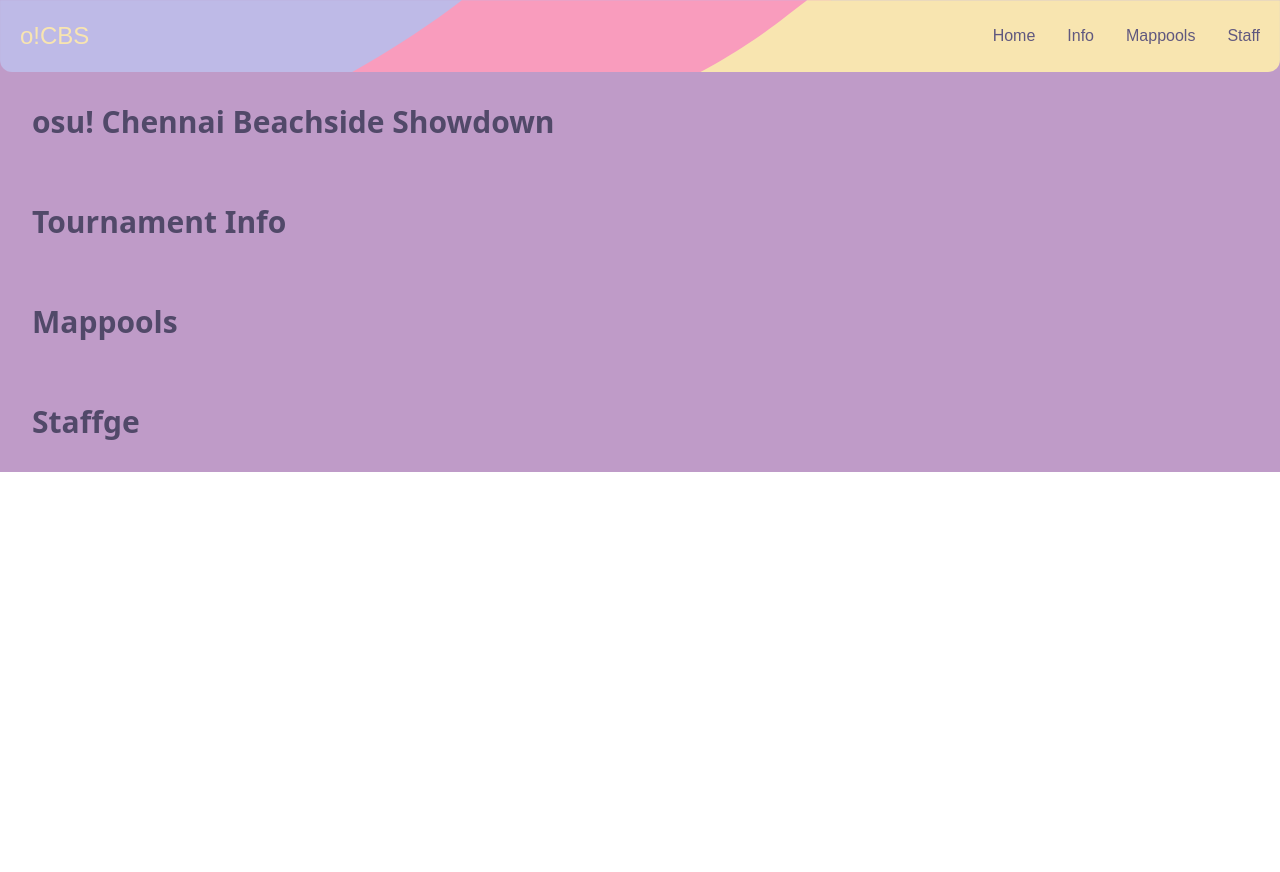
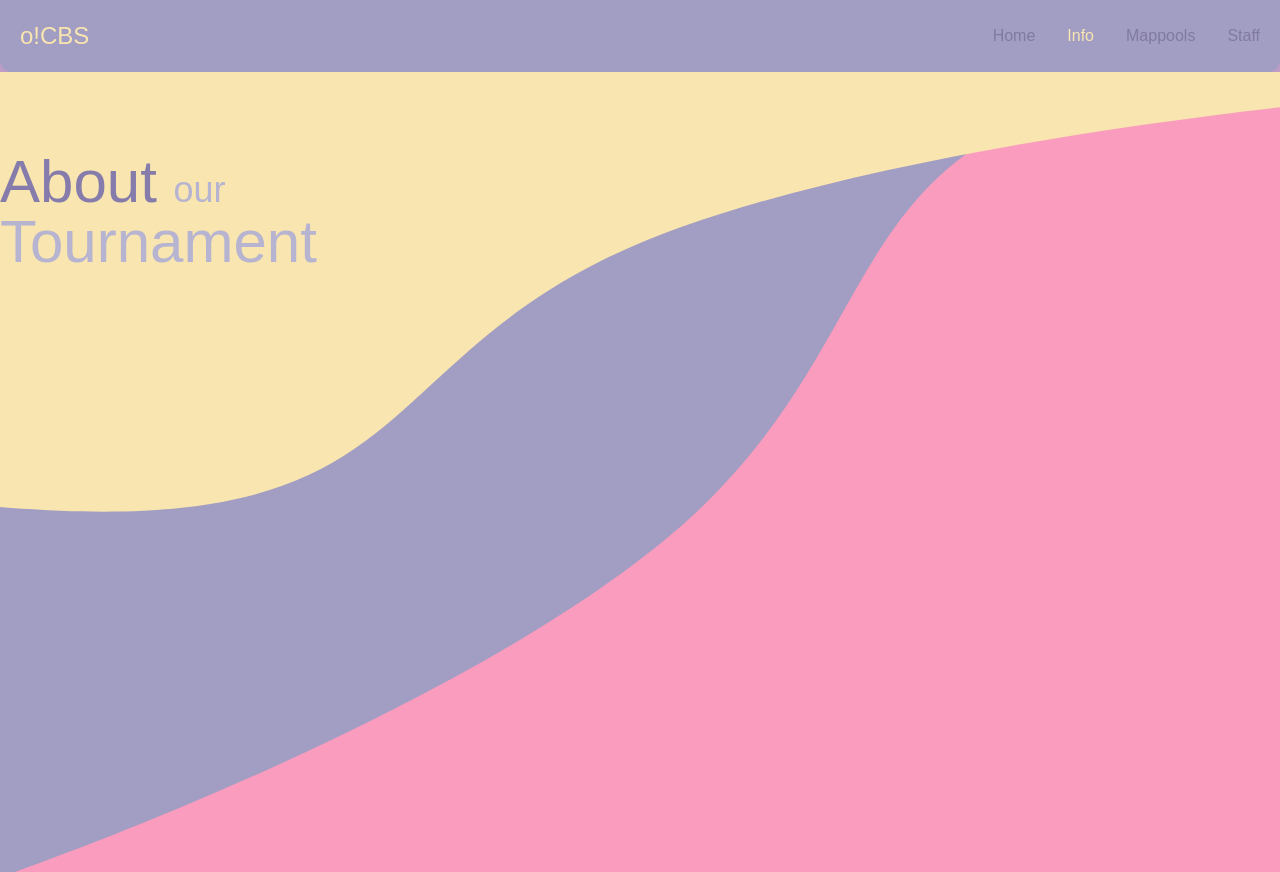
Before and after one commit to rrex971/ocbs-website, a React (Create React App) app: page /info in a window 1280 px wide. Before the commit the page ends 800 px from the top, so only its background shows below. Built offline with nearby package versions, Linux system fonts and the light colour scheme; a web font is replaced by a local one.

Commit message:
Implement routes with placeholders, animations for navbar, some basic info section design

```diff
--- a/package.json
+++ b/package.json
@@ -8,6 +8,7 @@
     "@testing-library/user-event": "^13.5.0",
     "react": "^18.3.1",
     "react-dom": "^18.3.1",
+    "react-router-dom": "^6.28.0",
     "react-scripts": "5.0.1",
     "web-vitals": "^2.1.4"
   },
@@ -15,7 +16,8 @@
     "start": "react-scripts start",
     "build": "react-scripts build",
     "test": "react-scripts test",
-    "eject": "react-scripts eject"
+    "eject": "react-scripts eject",
+    "vite": "vite"
   },
   "eslintConfig": {
     "extends": [
--- a/src/App.js
+++ b/src/App.js
@@ -1,23 +1,25 @@
 import React from 'react';
+import { BrowserRouter as Router, Route } from 'react-router-dom';
+import { Routes } from 'react-router-dom';
 import Navbar from './components/Navbar';
+import Home from './screens/Home';
+import Mappools from './screens/Mappools'
+import Info from './screens/Info'
+import Staff from './screens/Staff'
 
 const App = () => {
   return (
-    <div className='bg-lilac-500 text-logan-900'>
-      <Navbar />
-      <section id="home" className="p-8">
-        <h1 className="text-3xl font-bold">osu! Chennai Beachside Showdown</h1>
-      </section>
-      <section id="info" className="p-8">
-        <h1 className="text-3xl font-bold">Tournament Info</h1>
-      </section>
-      <section id="mappools" className="p-8">
-        <h1 className="text-3xl font-bold">Mappools</h1>
-      </section>
-      <section id="staff" className="p-8">
-        <h1 className="text-3xl font-bold">Staffge</h1>
-      </section>
-    </div>
+    <Router>
+      <div className='bg-lilac-500 text-logan-900'>
+        <Navbar />
+        <Routes>
+          <Route path="/" exact element={<Home />} />
+          <Route path="/info" element={<Info />} />
+          <Route path="/mappools" element={<Mappools />} />
+          <Route path="/staff" element={<Staff />} />
+        </Routes>
+      </div>
+    </Router>
   );
 };
 
--- a/src/components/Navbar.js
+++ b/src/components/Navbar.js
@@ -1,15 +1,16 @@
 import React from 'react';
+import { NavLink } from 'react-router-dom';
 
 const Navbar = () => {
   return (
-    <nav className="bg-navbar-bg bg-cover p-5 rounded-b-xl">
+    <nav className="bg-logan-500 bg-cover p-5 rounded-b-xl">
       <div className="container mx-auto flex justify-between items-center">
         <div className="text-banana-mania-100 text-2xl font-head">o!CBS</div>
         <ul className="flex space-x-8 font-head text-logan-800">
-          <li><a href="#home" className="">Home</a></li>
-          <li><a href="#info" className="">Info</a></li>
-          <li><a href="#mappools" className="">Mappools</a></li>
-          <li><a href="#staff" className="">Staff</a></li>
+          <li><NavLink to="/" className={({ isActive }) => (isActive ? "text-banana-mania-100 opacity-100" : "navbar-link opacity-50 hover:opacity-100 transition-opacity duration-300 transition-colors duration-500 ease-in-out")}>Home</NavLink></li>
+          <li><NavLink to="/info" className={({ isActive }) => (isActive ? "text-banana-mania-100 opacity-100" : "navbar-link opacity-50 hover:opacity-100 transition-opacity duration-300 transition-colors duration-500 ease-in-out")}>Info</NavLink></li>
+          <li><NavLink to="/mappools" className={({ isActive }) => (isActive ? "text-banana-mania-100 opacity-100" : "navbar-link opacity-50 hover:opacity-100 transition-opacity duration-300 transition-colors duration-500 ease-in-out")}>Mappools</NavLink></li>
+          <li><NavLink to="/staff" className={({ isActive }) => (isActive ? "text-banana-mania-100 opacity-100" : "navbar-link opacity-50 hover:opacity-100 transition-opacity duration-300 transition-colors duration-500 ease-in-out")}>Staff</NavLink></li>
         </ul>
       </div>
     </nav>
--- /dev/null
+++ b/src/screens/Home.js
@@ -0,0 +1,7 @@
+import React from 'react';
+
+const Home = () => {
+  return <div>Home Screen</div>;
+};
+
+export default Home;
--- /dev/null
+++ b/src/screens/Info.js
@@ -0,0 +1,15 @@
+import React from 'react';
+
+const Info = () => {
+  return (
+  <div className='bg-logan-500 bg-info-bg bg-cover h-screen'>
+    <div className="container mx-auto my-auto flex justify-between items-center font-head">
+        <div className='aboutheader py-20'>
+            <span className='text-6xl text-logan-600'>About </span><span className="text-4xl text-logan-400">our</span>
+            <span className='text-6xl text-logan-400 block'>Tournament</span>
+        </div>
+    </div>
+  </div>
+)};
+
+export default Info;
--- /dev/null
+++ b/src/screens/Mappools.js
@@ -0,0 +1,7 @@
+import React from 'react';
+
+const Mappools = () => {
+  return <div>Mappools Screen</div>;
+};
+
+export default Mappools;
--- /dev/null
+++ b/src/screens/Staff.js
@@ -0,0 +1,7 @@
+import React from 'react';
+
+const Staff = () => {
+  return <div>Staff Screen</div>;
+};
+
+export default Staff;
--- a/tailwind.config.js
+++ b/tailwind.config.js
@@ -77,6 +77,7 @@
     extend: {
       backgroundImage:{
         'navbar-bg': "url('/public/navbar.svg')",
+        'info-bg': "url('/public/info.svg')"
       }
   },
   },
--- /dev/null
+++ b/vite.config.ts
@@ -0,0 +1,21 @@
+import { defineConfig } from 'vite'
+import reactRefresh from '@vitejs/plugin-react-refresh'
+import svgrPlugin from 'vite-plugin-svgr'
+
+// see all documentation here https://vitejs.dev/config/
+export default defineConfig({
+  // This changes the out put dir from dist to build change as your need
+  // comment this out if that isn't relevant for your project
+  build: {
+    outDir: 'build',
+  },
+  plugins: [
+    reactRefresh(),
+    svgrPlugin({
+      svgrOptions: {
+        icon: true,
+        // ...svgr options (https://react-svgr.com/docs/options/)
+      },
+    }),
+  ],
+})
```
Also changed, not shown: public/info.svg (added), 1 other file (tests, documents, lock files or other folders).
